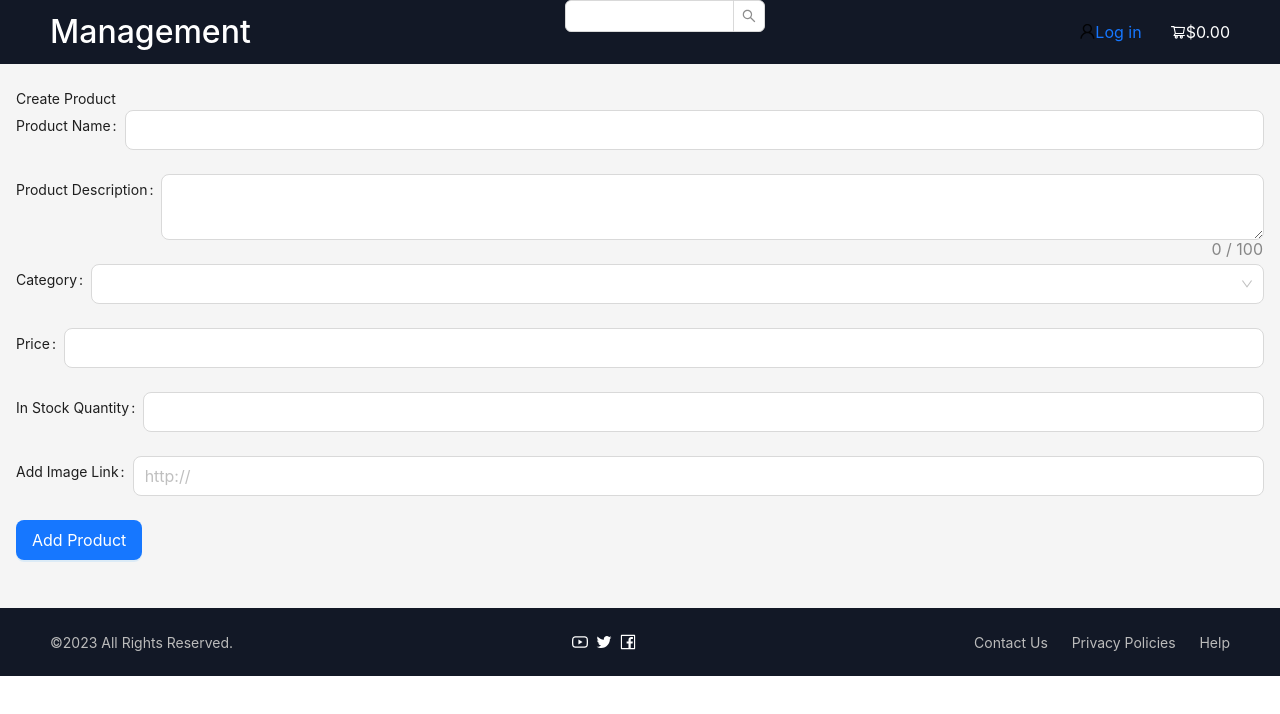
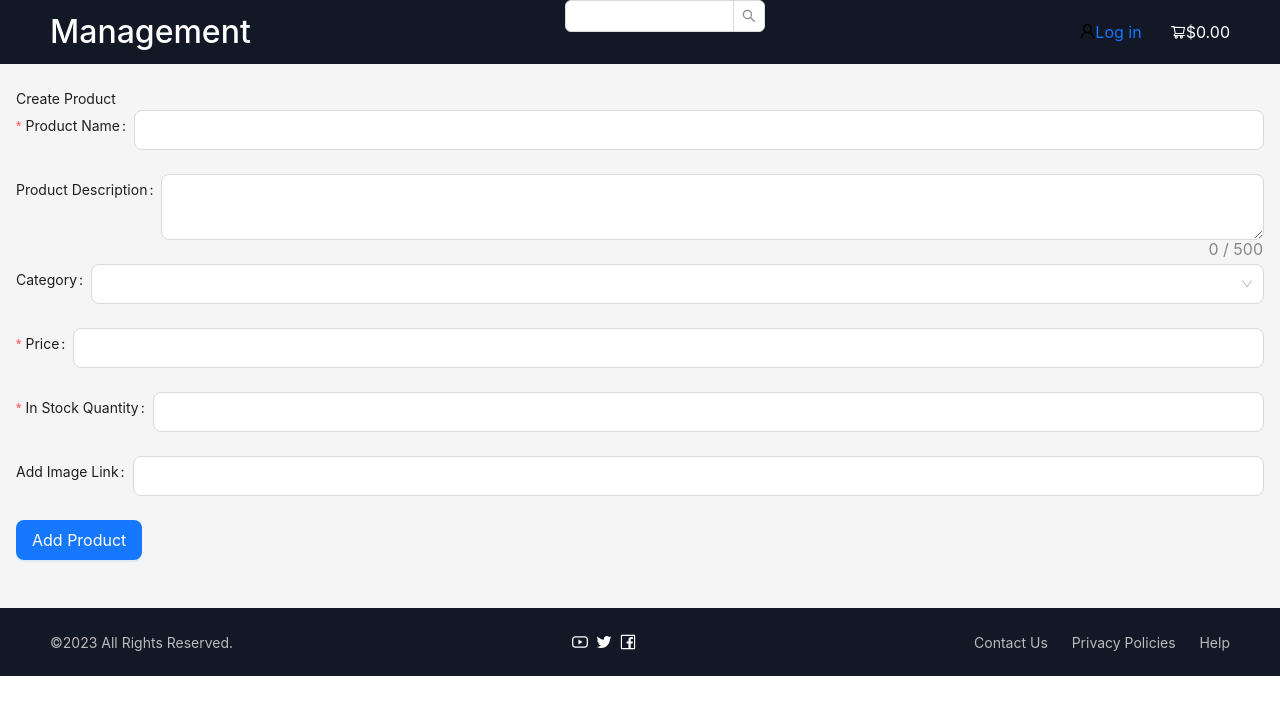
Before and after one commit to Chuwa-project-team/Project1-frontend, a React (Vite) app: page /createProduct in a window 1280 px wide. Shown: the top 714 px of the page. Built offline with nearby package versions, Linux system fonts and the light colour scheme.

Commit message:
feat: implement edit page

```diff
--- a/src/components/Form/productForm.jsx
+++ b/src/components/Form/productForm.jsx
@@ -1,7 +1,7 @@
 /* eslint-disable react/prop-types */
 /* eslint-disable no-unused-vars */
 import React, { useState, useRef } from 'react';
-import { Button, Form, Input, Typography, Select, Divider, Space } from "antd";
+import { Button, Form, Input, Typography, Select, Divider, Space, Image, message } from "antd";
 import { LockOutlined, PlusOutlined } from "@ant-design/icons";
 import { useSelector } from "react-redux";
 
@@ -11,96 +11,52 @@ export default function ProductForm({
     title,
     fields,
     initialValueContents,
-    errors
+    errors,
 }) {
-    const {status} = useSelector(state => state.user);
-
-    // const handleOnChange = (value) => {
-    //     console.log(`selected ${value}`);
-    // };
+    console.log('initialValueContents', initialValueContents);
+    const { status } = useSelector((state) => state.user);
 
     const filterOption = (input, option) => (option?.label ?? '').includes(input);
     const filterSort = (optionA, optionB) =>
         (optionA?.label ?? '').toLowerCase().localeCompare((optionB?.label ?? '').toLowerCase());
 
-    const [options, setOptions] = useState(['phone', 'watch']);
-    const [name, setName] = useState('');
-    const inputRef = useRef(null);
-    const onNameChange = (event) => {
-        setName(event.target.value);
-    };
-    let index = 0;
-    const addOption = (e) => {
-        e.preventDefault();
-        setOptions([...options, name || `New item ${index++}`]);
-        setName('');
-        setTimeout(() => {
-            inputRef.current?.focus();
-        }, 0);
-    };
+    const options = ['Category1', 'Category2', 'Category3', 'Category4', 'Category5'];
 
     return (
-        <>
+        <div>
             <Typography>{title}</Typography>
             <Form onFinish={onSubmit} autoComplete="off">
-            {fields.map(field => (
+                {fields.map((field) => (
                     <Form.Item
                         key={field.name}
                         name={field.name}
                         label={field.label}
                         rules={field.rules}
-                    initialValue={initialValueContents}
+                        initialValue={initialValueContents ? initialValueContents[field.name] : ''}
+
                     >
-                    {field.type === "textarea" ? (
+                        {field.type === 'textarea' ? (
                             <Input.TextArea
                                 showCount
-                        maxLength={100}
-                        placeholder={field.placeholder}
-                        size='large'
+                                maxLength={500}
+                                placeholder={initialValueContents ? initialValueContents[field.name] : ''}
+                                size="large"
                             />
-                    ) : field.type === "select" ? (
+                        ) : field.type === 'select' ? (
                             <Select
                                 showSearch
-                            placeholder={field.placeholder}
-                            size='large'
+                                size="large"
                                 optionFilterProp="children"
                                 filterOption={filterOption}
                                 filterSort={filterSort}
-                            dropdownRender={(menu) => (
-                                <>
-                                  {menu}
-                                  <Divider
-                                    style={{
-                                      margin: '8px 0',
-                                    }}
-                                  />
-                                  <Space
-                                    style={{
-                                      padding: '0 8px 4px',
-                                    }}
-                                  >
-                                    <Input
-                                      placeholder="Please enter item"
-                                      ref={inputRef}
-                                      value={name}
-                                      onChange={onNameChange}
-                                    />
-                                    <Button type="text" icon={<PlusOutlined />} onClick={addOption}>
-                                      Add item
-                                    </Button>
-                                  </Space>
-                                </>
-                              )}
                                 options={options.map((option) => ({
                                     value: option,
                                     label: option,
                                 }))}
                             />
                         ) : (
-                    <Input
-                        placeholder={field.placeholder}
-                        size='large'
-                    />
+                             <Input disabled={field.disabled} placeholder={initialValueContents ? initialValueContents[field.name] : ''} size="large" />
+                            // <Input size="large" />
                         )}
                     </Form.Item>
                 ))}
@@ -109,12 +65,12 @@ export default function ProductForm({
                         type="primary"
                         htmlType="submit"
                         size="large"
-                    loading={status === "loading"}
+                        loading={status === 'loading'}
                     >
                         {buttonText}
                     </Button>
                 </Form.Item>
             </Form>
-        </>
-    )
+        </div>
+    );
 }
--- a/src/pages/CreateProduct/index.jsx
+++ b/src/pages/CreateProduct/index.jsx
@@ -11,7 +11,10 @@ export default function CreateProduct() {
     {
         label: 'Product Name',
         name: 'name',
-        type: 'text'
+        type: 'text',
+        rules: [
+          { required: true, message: 'Name cannot be empty' },
+        ]
     },
     {
         label: 'Product Description',
@@ -26,12 +29,18 @@ export default function CreateProduct() {
     {
         label: 'Price',
         name: 'price',
-        type: 'text'
+        type: 'text',
+        rules: [
+          { required: true, message: 'Price cannot be empty' },
+        ]
     },
     {
         label: 'In Stock Quantity',
         name: 'quantity',
-        type: 'text'
+        type: 'text',
+        rules: [
+          { required: true, message: 'Quantity cannot be empty' },
+        ]
     },
     {
         label: 'Add Image Link',
--- a/src/pages/EditProduct/index.jsx
+++ b/src/pages/EditProduct/index.jsx
@@ -1,29 +1,33 @@
 // import { Link, useNavigate, useLocation } from 'react-router-dom';
 import { useEffect, useState } from 'react';
-import { useNavigate, useLocation } from 'react-router-dom';
+import { useNavigate, useParams } from 'react-router-dom';
 import ProductForm from '../../components/Form/productForm';
 import { updateProduct } from '../../services/product';
+import { getProduct } from "../../services/product";
+export default function EditProduct() {
 
-export default function EditProduct() {
   const navigate = useNavigate();
-  const location = useLocation();
+  const { name } = useParams();
 
-  const [productData, setProductData] = useState(null);
+  const [product, setProduct] = useState(null);
+  const [isLoading, setIsLoading] = useState(true);
 
   useEffect(() => {
-    // check if location.state passes product original data
-    if(location.state?.product) {
-      setProductData(location.state.product);
-    } else {
-      console.error("No original product value passes!");
+    async function fetchProduct() {
+      setIsLoading(true);
+      const fetchedProduct = await getProduct(name);
+      setProduct(fetchedProduct);
+      setIsLoading(false);
     }
-  }, [location]);
+    fetchProduct();
+  }, []);
 
   const fields = [
     {
         label: 'Product Name',
         name: 'name',
-        type: 'text'
+        type: 'text',
+        disabled: true,
     },
     {
         label: 'Product Description',
@@ -38,12 +42,18 @@ export default function EditProduct() {
     {
         label: 'Price',
         name: 'price',
-        type: 'text'
+        type: 'text',
+        rules: [
+          { required: true, message: 'Price cannot be empty' },
+        ]
     },
     {
         label: 'In Stock Quantity',
         name: 'quantity',
-        type: 'text'
+        type: 'text',
+        rules: [
+          { required: true, message: 'Price cannot be empty' },
+        ]
     },
     {
         label: 'Add Image Link',
@@ -55,7 +65,7 @@ export default function EditProduct() {
 
   const onSubmit = async (formData) => {
     try {
-      const response = await updateProduct(productData?.name, formData);
+      const response = await updateProduct(formData);
       navigate(location.state?.from || '/');
       console.log(`Product successfully edited ${response}`);
     } catch (err) {
@@ -65,13 +75,17 @@ export default function EditProduct() {
 
   return (
     <div>
+      {isLoading ? (
+        <div>Loading...</div>
+      ) : (
         <ProductForm
           buttonText="Edit Product"
           onSubmit={onSubmit}
           title="Edit Product"
           fields={fields}
-        initialValueContents={productData}
+          initialValueContents={product}
         />
+      )}
     </div>
   );
 }
--- a/src/pages/ProductDetail/index.jsx
+++ b/src/pages/ProductDetail/index.jsx
@@ -41,12 +41,12 @@ function ProductDetail() {
     dispatch(editCartProduct({product, value}));
   };
 
-  useEffect(() => {
-    async function fetchProduct() {
-      setProduct(await getProduct(name));
-    }
-    fetchProduct();
-  }, [name]);
+  // useEffect(() => {
+  //   async function fetchProduct() {
+  //     setProduct(await getProduct(name));
+  //   }
+  //   fetchProduct();
+  // }, [name]);
 
 
 
--- a/src/services/api.js
+++ b/src/services/api.js
@@ -9,7 +9,6 @@ export default async function apiCall({ url: apiUrl, method, data, headers }) {
   if (user?.token) {
     defaultHeaders['Authorization'] = `Bearer ${user.token}`;
   }
-  console.log('defaultHeaders',defaultHeaders);
   const response = await fetch(url, {
     method,
     headers: {
--- a/src/services/product.js
+++ b/src/services/product.js
@@ -25,9 +25,10 @@ export const createNewProduct = async data => {
   });
 };
 
-export const updateProduct = async (name, data) => {
+export const updateProduct = async ( data) => {
+  console.log('updateProduct',data)
   return await apiCall({
-    url: `/api/product/${name}`,
+    url: `/api/product/${data.name}`,
     method: 'PUT',
     data
   });
```
Lines whose indentation alone changed are shown as unchanged.
